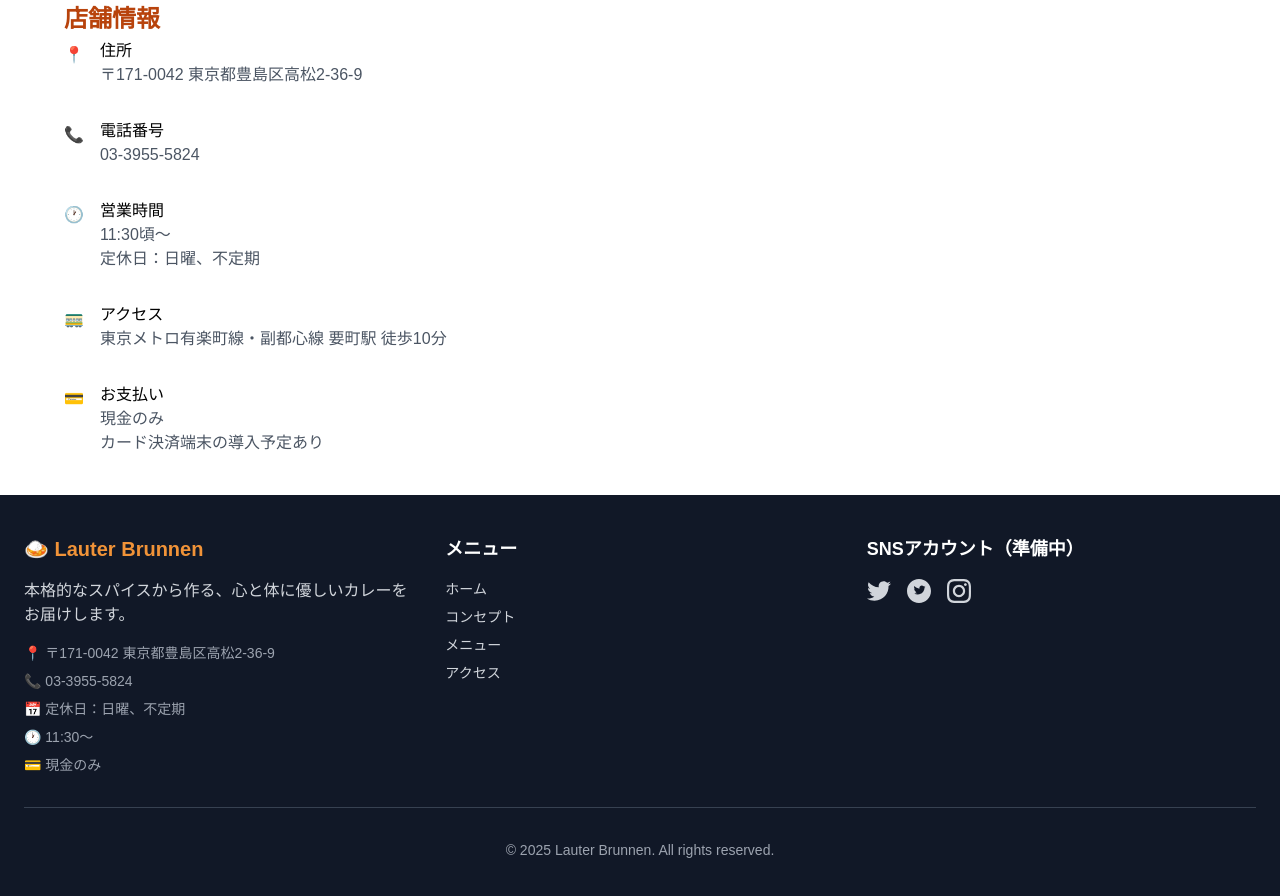
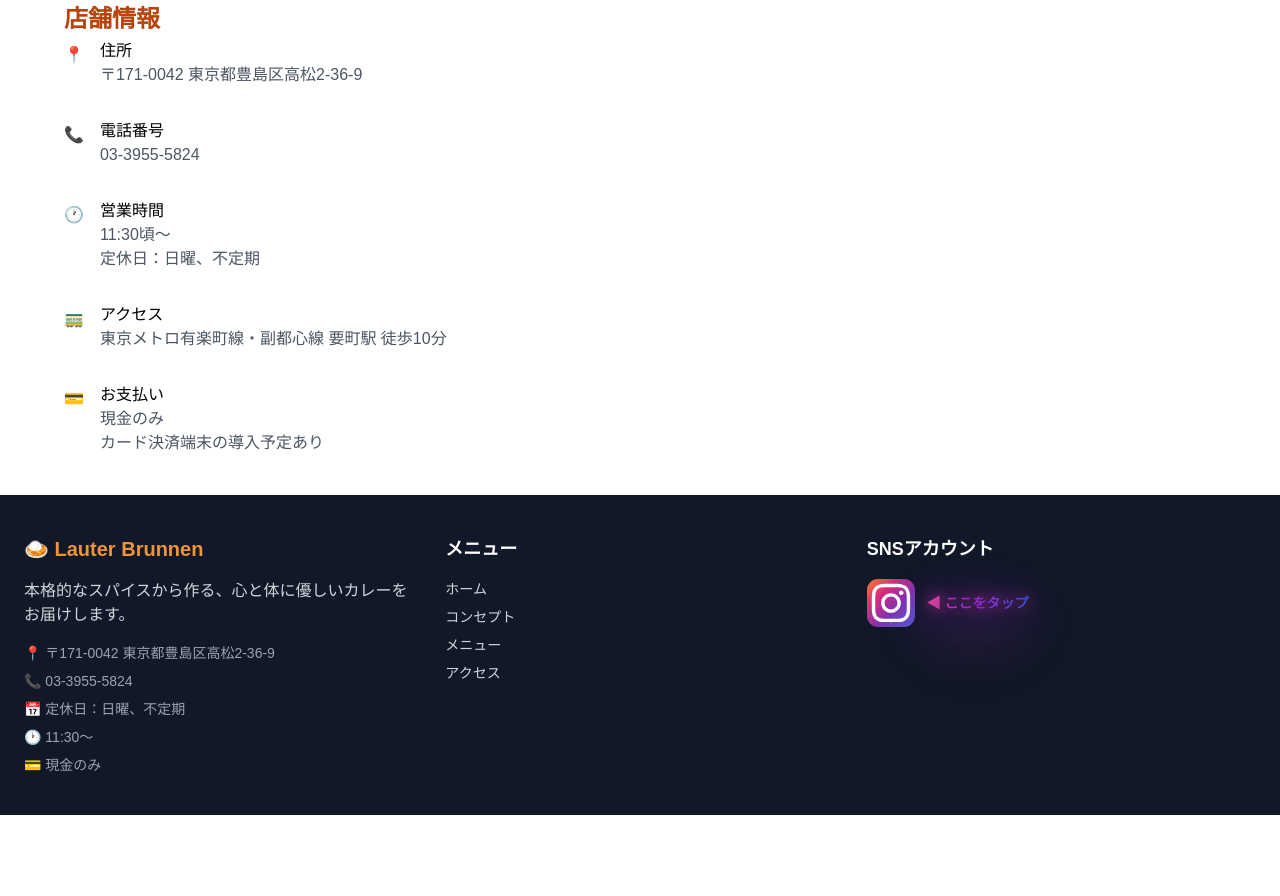
Before and after one commit to SawadaShusaku/lauter-brunnen-curry, an Astro site: page / in a window 1280 px wide. Shown: the part 2698-3594 px from the top of the page. After the commit the page ends 3513 px from the top, so only its background shows below. Built offline with nearby package versions, Linux system fonts and the light colour scheme; Astro itself is replaced by a stand-in of ours.

Commit message:
✨ Instagramアイコンにカラフルな背景と派手な3Dテキストを追加
- Instagramアイコンに公式グラデーション背景を追加
- アイコンサイズと配置を最適化
- 「◀︎ ここをタップ」テキストを追加
- カラフルなグラデーションと派手な3D効果を適用
- 光る影とドロップシャドウで立体感を演出

```diff
--- a/package.json
+++ b/package.json
@@ -11,7 +11,8 @@
   "dependencies": {
     "@astrojs/tailwind": "^6.0.2",
     "aos": "^2.3.4",
-    "astro": "^5.8.0"
+    "astro": "^5.8.0",
+    "astro-icon": "^1.1.5"
   },
   "devDependencies": {
     "@tailwindcss/typography": "^0.5.16",
--- a/src/components/Footer.astro
+++ b/src/components/Footer.astro
@@ -1,3 +1,5 @@
+---
+---
 <footer class="bg-gray-900 text-white py-10 px-6">
   <div class="container-custom section-padding">
     <div class="grid grid-cols-1 md:grid-cols-3 gap-8">
@@ -27,31 +29,37 @@
         </ul>
       </div>
 
-      <!-- SNS -->
-      <div>
-        <h4 class="text-lg font-semibold mb-4">SNSアカウント（準備中）</h4>
-        <div class="flex space-x-4">
-          <a href="#" class="text-gray-300 hover:text-curry-400 transition-colors">
-            <svg class="w-6 h-6" fill="currentColor" viewBox="0 0 24 24">
-              <path d="M24 4.557c-.883.392-1.832.656-2.828.775 1.017-.609 1.798-1.574 2.165-2.724-.951.564-2.005.974-3.127 1.195-.897-.957-2.178-1.555-3.594-1.555-3.179 0-5.515 2.966-4.797 6.045-4.091-.205-7.719-2.165-10.148-5.144-1.29 2.213-.669 5.108 1.523 6.574-.806-.026-1.566-.247-2.229-.616-.054 2.281 1.581 4.415 3.949 4.89-.693.188-1.452.232-2.224.084.626 1.956 2.444 3.379 4.6 3.419-2.07 1.623-4.678 2.348-7.29 2.04 2.179 1.397 4.768 2.212 7.548 2.212 9.142 0 14.307-7.721 13.995-14.646.962-.695 1.797-1.562 2.457-2.549z"/>
-            </svg>
-          </a>
-          <a href="#" class="text-gray-300 hover:text-curry-400 transition-colors">
-            <svg class="w-6 h-6" fill="currentColor" viewBox="0 0 24 24">
-              <path d="M12 0C5.4 0 0 5.4 0 12s5.4 12 12 12 12-5.4 12-12S18.6 0 12 0zm5.5 8.5c0 .1 0 .2 0 .3 0 3.1-2.4 6.7-6.7 6.7-1.3 0-2.6-.4-3.6-1.1.2 0 .4 0 .6 0 1.1 0 2.2-.4 3-.1-.1 0-2.1 0-2.5-1.5 0-.1.1-.2.2-.3.2 0 .4 0 .6-.1-1.1-.2-2-1.2-2-2.4v0c.3.2.7.3 1.1.3-.7-.4-1.1-1.2-1.1-2 0-.4.1-.8.3-1.2 1.2 1.5 3.1 2.5 5.1 2.6-.1-.2-.1-.4-.1-.7 0-1.3 1.1-2.4 2.4-2.4.7 0 1.3.3 1.8.7.6-.1 1.1-.3 1.6-.6-.2.6-.6 1.1-1.1 1.4.5-.1 1-.2 1.4-.4-.4.5-.8.9-1.3 1.2z"/>
-            </svg>
-          </a>
-          <a href="#" class="text-gray-300 hover:text-curry-400 transition-colors">
-            <svg class="w-6 h-6" fill="currentColor" viewBox="0 0 24 24">
-              <path d="M12 2.163c3.204 0 3.584.012 4.85.07 3.252.148 4.771 1.691 4.919 4.919.058 1.265.069 1.645.069 4.849 0 3.205-.012 3.584-.069 4.849-.149 3.225-1.664 4.771-4.919 4.919-1.266.058-1.644.07-4.85.07-3.204 0-3.584-.012-4.849-.07-3.26-.149-4.771-1.699-4.919-4.92-.058-1.265-.07-1.644-.07-4.849 0-3.204.013-3.583.07-4.849.149-3.227 1.664-4.771 4.919-4.919 1.266-.057 1.645-.069 4.849-.069zm0-2.163c-3.259 0-3.667.014-4.947.072-4.358.2-6.78 2.618-6.98 6.98-.059 1.281-.073 1.689-.073 4.948 0 3.259.014 3.668.072 4.948.2 4.358 2.618 6.78 6.98 6.98 1.281.058 1.689.072 4.948.072 3.259 0 3.668-.014 4.948-.072 4.354-.2 6.782-2.618 6.979-6.98.059-1.28.073-1.689.073-4.948 0-3.259-.014-3.667-.072-4.947-.196-4.354-2.617-6.78-6.979-6.98-1.281-.059-1.69-.073-4.949-.073zm0 5.838c-3.403 0-6.162 2.759-6.162 6.162s2.759 6.163 6.162 6.163 6.162-2.759 6.162-6.163c0-3.403-2.759-6.162-6.162-6.162zm0 10.162c-2.209 0-4-1.79-4-4 0-2.209 1.791-4 4-4s4 1.791 4 4c0 2.21-1.791 4-4 4zm6.406-11.845c-.796 0-1.441.645-1.441 1.44s.645 1.44 1.441 1.44c.795 0 1.439-.645 1.439-1.44s-.644-1.44-1.439-1.44z"/>
-            </svg>
-          </a>
+        <!-- SNS -->
+        <div>
+          <h4 class="text-lg font-semibold mb-4">SNSアカウント</h4>
+          <div class="flex items-center space-x-3">
+            <a
+              href="https://www.instagram.com/p/DKlmqXQvtDj/"
+              target="_blank"
+              rel="noopener noreferrer"
+              class="transition-transform duration-200 hover:scale-110"
+              style="display: inline-block;"
+            >
+              <svg class="w-12 h-12" viewBox="0 0 30 30">
+                <defs>
+                  <linearGradient id="instagram-gradient" x1="0%" y1="0%" x2="100%" y2="100%">
+                    <stop offset="0%" stop-color="#f58529"/>
+                    <stop offset="30%" stop-color="#dd2a7b"/>
+                    <stop offset="60%" stop-color="#8134af"/>
+                    <stop offset="100%" stop-color="#515bd4"/>
+                  </linearGradient>
+                </defs>
+                {/* カラフルな背景（角丸） */}
+                <rect x="0" y="0" width="30" height="30" rx="7" ry="7" fill="url(#instagram-gradient)"/>
+                {/* Instagramアイコン（白）- 中央に配置 */}
+                <path fill="white" transform="translate(3, 3) scale(1)" d="M12 2.163c3.204 0 3.584.012 4.85.07 3.252.148 4.771 1.691 4.919 4.919.058 1.265.069 1.645.069 4.849 0 3.205-.012 3.584-.069 4.849-.149 3.225-1.664 4.771-4.919 4.919-1.266.058-1.644.07-4.85.07-3.204 0-3.584-.012-4.849-.07-3.26-.149-4.771-1.699-4.919-4.92-.058-1.265-.07-1.644-.07-4.849 0-3.204.013-3.583.07-4.849.149-3.227 1.664-4.771 4.919-4.919 1.266-.057 1.645-.069 4.849-.069zm0-2.163c-3.259 0-3.667.014-4.947.072-4.358.2-6.78 2.618-6.98 6.98-.059 1.281-.073 1.689-.073 4.948 0 3.259.014 3.668.072 4.948.2 4.358 2.618 6.78 6.98 6.98 1.281.058 1.689.072 4.948.072 3.259 0 3.668-.014 4.948-.072 4.354-.2 6.782-2.618 6.979-6.98.059-1.28.073-1.689.073-4.948 0-3.259-.014-3.667-.072-4.947-.196-4.354-2.617-6.78-6.979-6.98-1.281-.059-1.69-.073-4.949-.073zm0 5.838c-3.403 0-6.162 2.759-6.162 6.162s2.759 6.163 6.162 6.163 6.162-2.759 6.162-6.163c0-3.403-2.759-6.162-6.162-6.162zm0 10.162c-2.209 0-4-1.79-4-4 0-2.209 1.791-4 4-4s4 1.791 4 4c0 2.21-1.791 4-4 4zm6.406-11.845c-.796 0-1.441.645-1.441 1.44s.645 1.44 1.441 1.44c.795 0 1.439-.645 1.439-1.44s-.644-1.44-1.439-1.44z"/>
+              </svg>
+            </a>
+            <span class="text-sm font-bold bg-gradient-to-r from-pink-500 via-purple-600 to-blue-600 bg-clip-text text-transparent animate-pulse drop-shadow-2xl shadow-2xl transform hover:scale-105 transition-all duration-300" style="text-shadow: 0 0 15px rgba(236, 72, 153, 0.9), 0 0 30px rgba(147, 51, 234, 0.8), 0 0 45px rgba(59, 130, 246, 0.6), 0 0 60px rgba(236, 72, 153, 0.4); filter: drop-shadow(0 6px 12px rgba(0,0,0,0.4)) drop-shadow(0 12px 24px rgba(147, 51, 234, 0.6)) drop-shadow(0 18px 36px rgba(236, 72, 153, 0.3));">
+              ◀︎ ここをタップ
+            </span>
+          </div>
         </div>
-      </div>
-    </div>
-
-    <div class="border-t border-gray-700 mt-8 pt-8 text-center text-sm text-gray-400">
-      <p>&copy; 2025 Lauter Brunnen. All rights reserved.</p>
     </div>
   </div>
 </footer>
```
Also changed, not shown: astro.config.mjs (line endings or trailing spaces), 1 other file.
